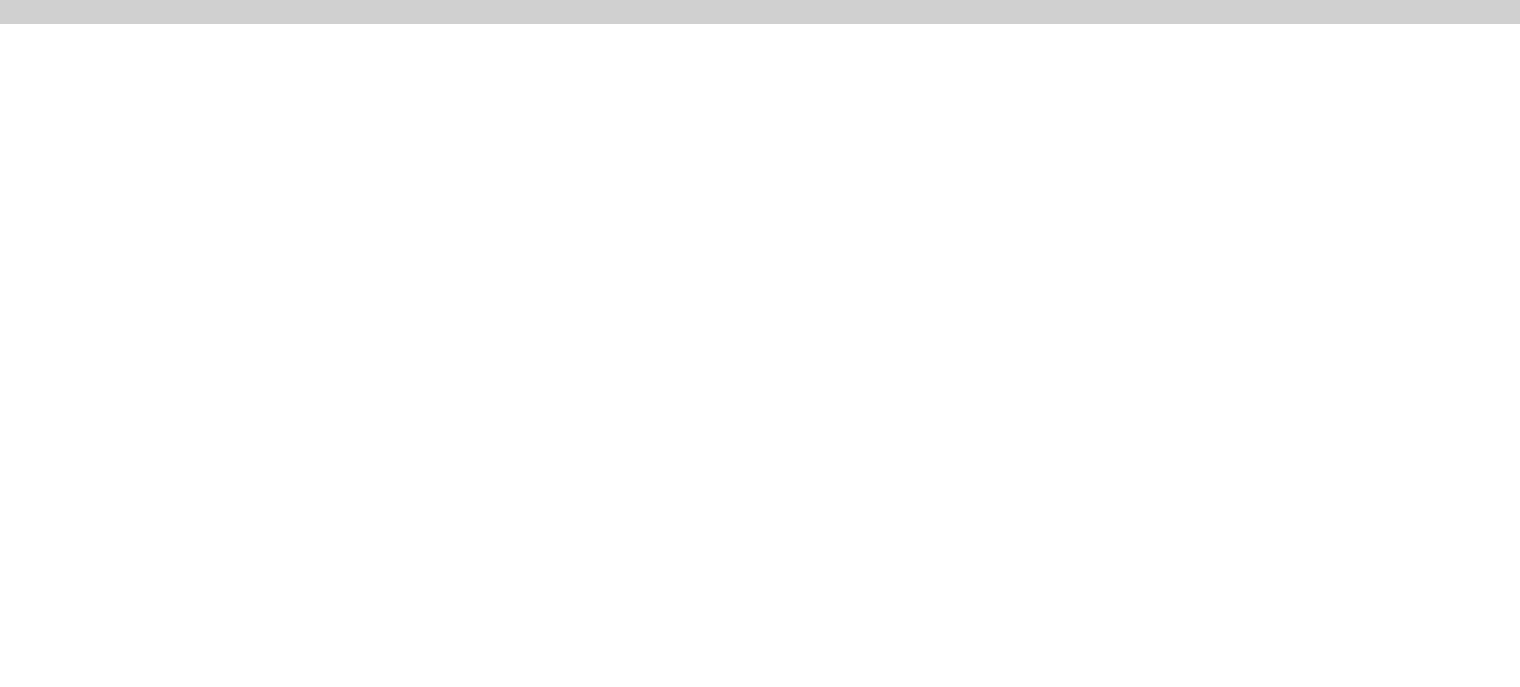
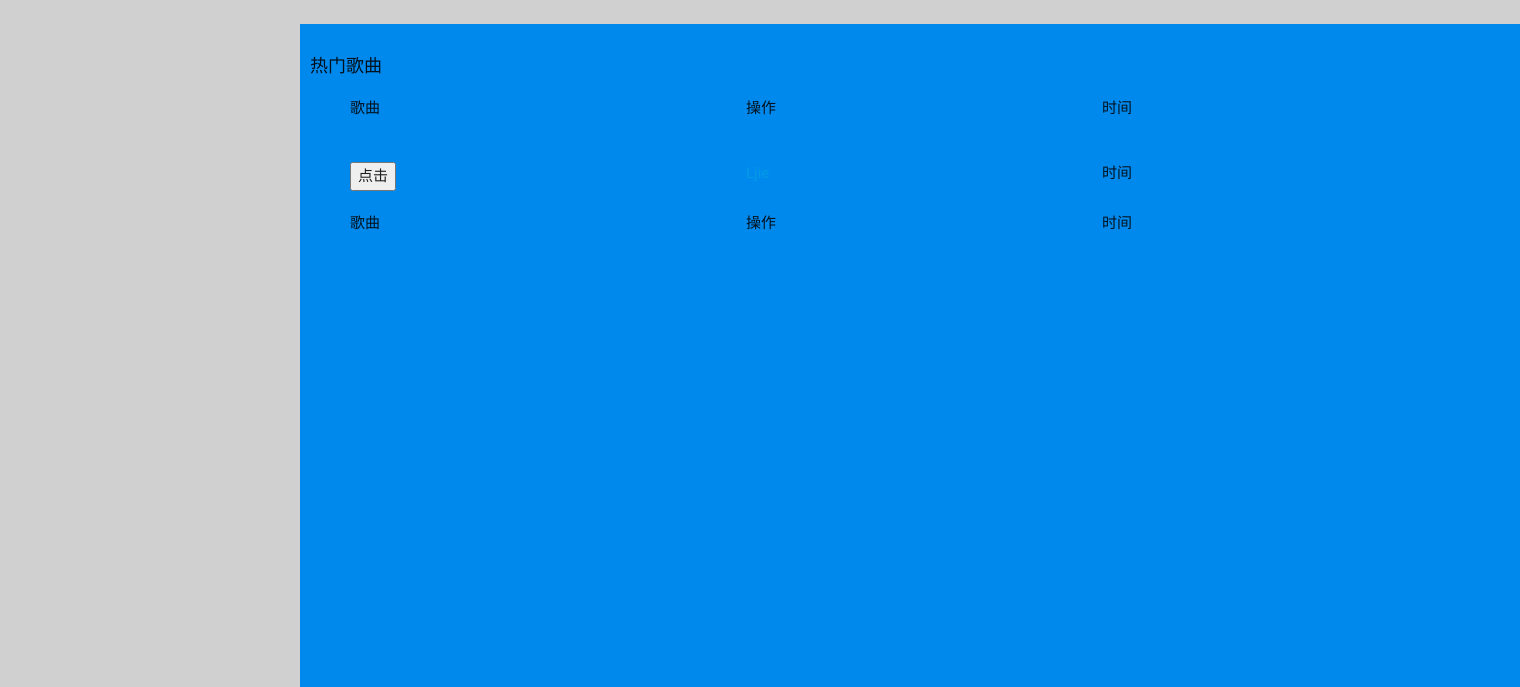
Before and after one commit to wohui/huiting, a Django app: page /tiny/singer_info/1/ in a window 1520 px wide. Shown: the part 261-948 px from the top of the page. Before the commit the page ends 285 px from the top, so only its background shows below. Run offline with Django 3.2, Linux system fonts and the light colour scheme; data that the repository does not hold is empty.

Commit message:
添加歌曲内容（未完成）

```diff
--- a/static/css/tiny/singer_info.css
+++ b/static/css/tiny/singer_info.css
@@ -58,3 +58,31 @@ body {
     margin-right: 10px;
     padding-right: 30px;
 }
+/*热门歌曲*/
+#hot_songs {
+    padding: 10px;
+    background: #0089ec;
+    margin-left: 300px;
+}
+#songs_tab {
+    font-size: 18px;
+}
+#songs_list_header {
+    display: flex;
+}
+
+#songs_list_list  {
+    height: 500px;
+}
+.songs_list_list_li {
+    display: flex;
+    width: 1200px;
+
+}
+
+.songs_list_item {
+    height: 50px;
+    width: 33%;
+    padding-left: 40px;
+    padding-right: 120px;
+}
--- a/templates/tiny/singer_info.html
+++ b/templates/tiny/singer_info.html
@@ -22,6 +22,7 @@
 </div>
 {% verbatim %}
 <div id="main">
+    <!--歌手begin-->
     <div id="singer_info">
         <div id="singer_img">
             <img :src="singer_data.img">
@@ -57,6 +58,36 @@
             </div>
         </div>
     </div>
+    <!--歌手end-->
+    <div id="hot_songs">
+        <div id="songs_tab">
+            <p>热门歌曲</p>
+        </div>
+        <div id="songs_list">
+            <ul id="songs_list_header">
+                <li class="songs_list_item">歌曲</li>
+                <li class="songs_list_item">操作</li>
+                <li class="songs_list_time">时间</li>
+            </ul>
+            <ul id="songs_list_list">
+                <li class="songs_list_list_li">
+
+                    <div class="songs_list_item">
+                        <button>点击</button>
+                    </div>
+                    <div class="songs_list_item"><a href="#">Ljie</a></div>
+                    <div class="songs_list_time">时间</div>
+                </li>
+                <li class="songs_list_list_li">
+
+                    <div class="songs_list_item">歌曲</div>
+                    <div class="songs_list_item">操作</div>
+                    <div class="songs_list_time">时间</div>
+                </li>
+            </ul>
+
+        </div>
+    </div>
 </div>
 {% endverbatim %}
 <div id="footer">
```
